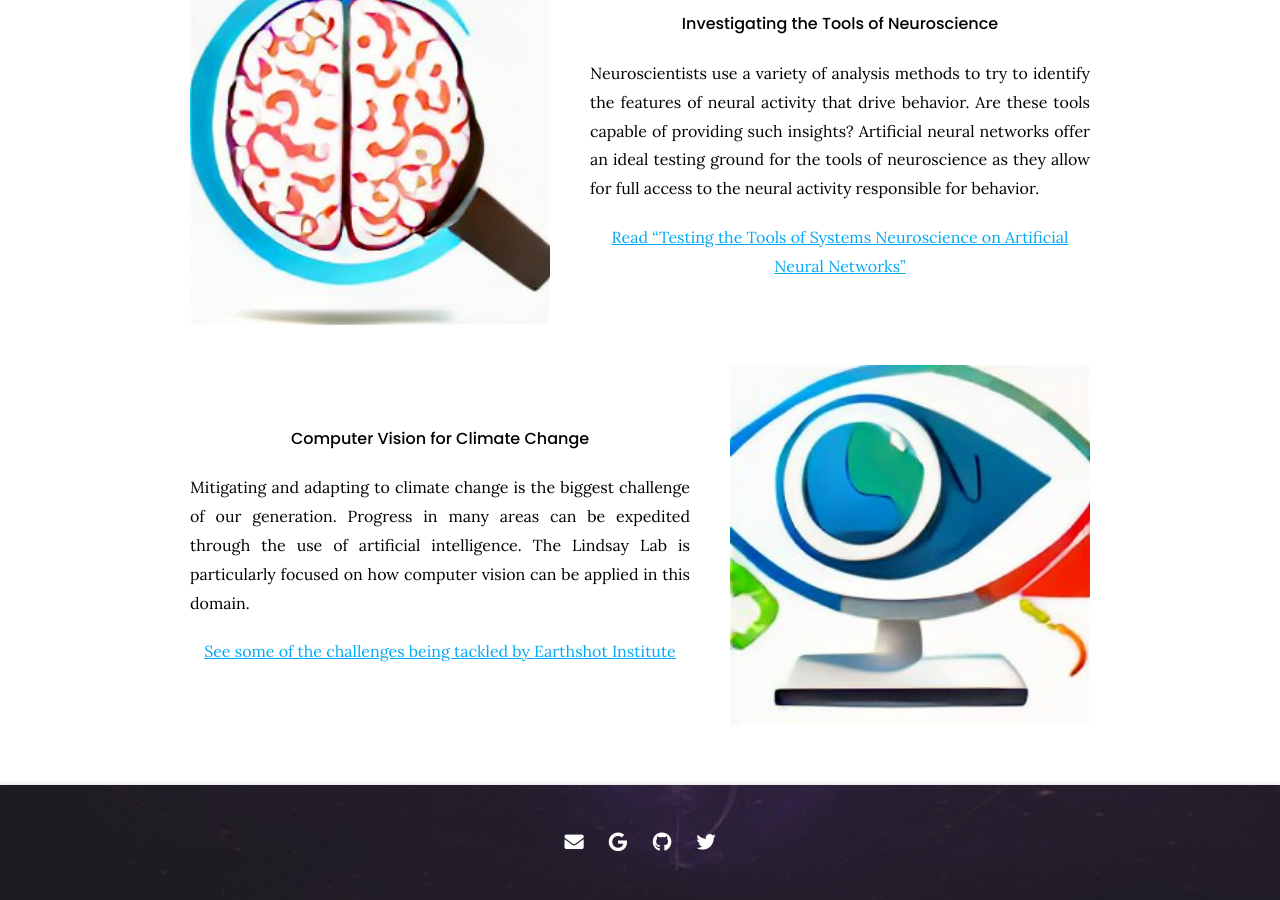
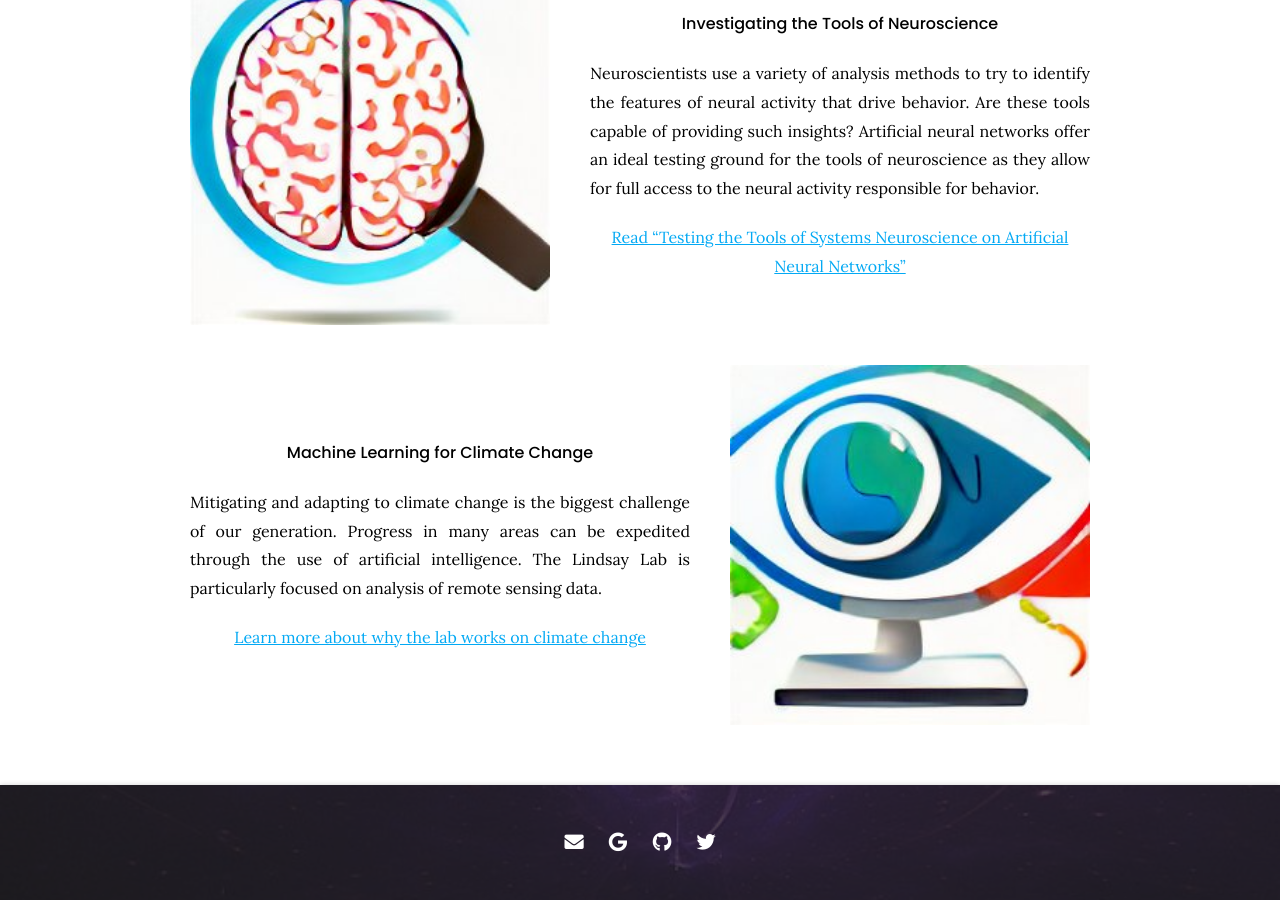
Before and after one commit to Lindsay-Lab/lindsay-lab.github.io, a Jekyll site: the page built from index.md, in a window 1280 px wide and 900 px high, scrolled down 1308 px. Built offline with Jekyll 4.4.1, drawn with Linux system fonts in a browser that asks for light colours; nearby versions of some CDN libraries; some of the changed text lies outside the part shown.

Commit message:
Update index.md

```diff
--- a/index.md
+++ b/index.md
@@ -4,7 +4,7 @@ title: Home
 
 # Artificial neural networks for psychology, neuroscience, and climate change
 
-The Lindsay Lab at New York University has two goals: 1.) advance the study of the brain by using artificial neural networks as models of biological information processing and 2.) advance the fight against climate change by using artificial neural networks to solve difficult computer vision problems.
+The Lindsay Lab at New York University has two separate goals: 1.) advance the study of the brain by using artificial neural networks as models of biological information processing and 2.) advance the fight against climate change by applying data science, machine learning, artificial neural netwroks, and computer vision to real-world problems.
 
 <!-- {%
   include link.html
@@ -62,15 +62,15 @@ Neuroscientists use a variety of analysis methods to try to identify the feature
 %}
 
 {% capture text %}
-Mitigating and adapting to climate change is the biggest challenge of our generation. Progress in many areas can be expedited through the use of artificial intelligence. The Lindsay Lab is particularly focused on how computer vision can be applied in this domain.
+Mitigating and adapting to climate change is the biggest challenge of our generation. Progress in many areas can be expedited through the use of artificial intelligence. The Lindsay Lab is particularly focused on analysis of remote sensing data.
 
-[See some of the challenges being tackled by Earthshot Institute](https://www.earthshot.institute/x)
+[Learn more about why the lab works on climate change](https://lindsay-lab.github.io/2022/10/18/explaining-myself.html)
 {:.center}
 {% endcapture %}
 
 {%
   include feature.html
   image="images/photo_climate.jpg"
-  headline="Computer Vision for Climate Change"
+  headline="Machine Learning for Climate Change"
   text=text
 %}
```
